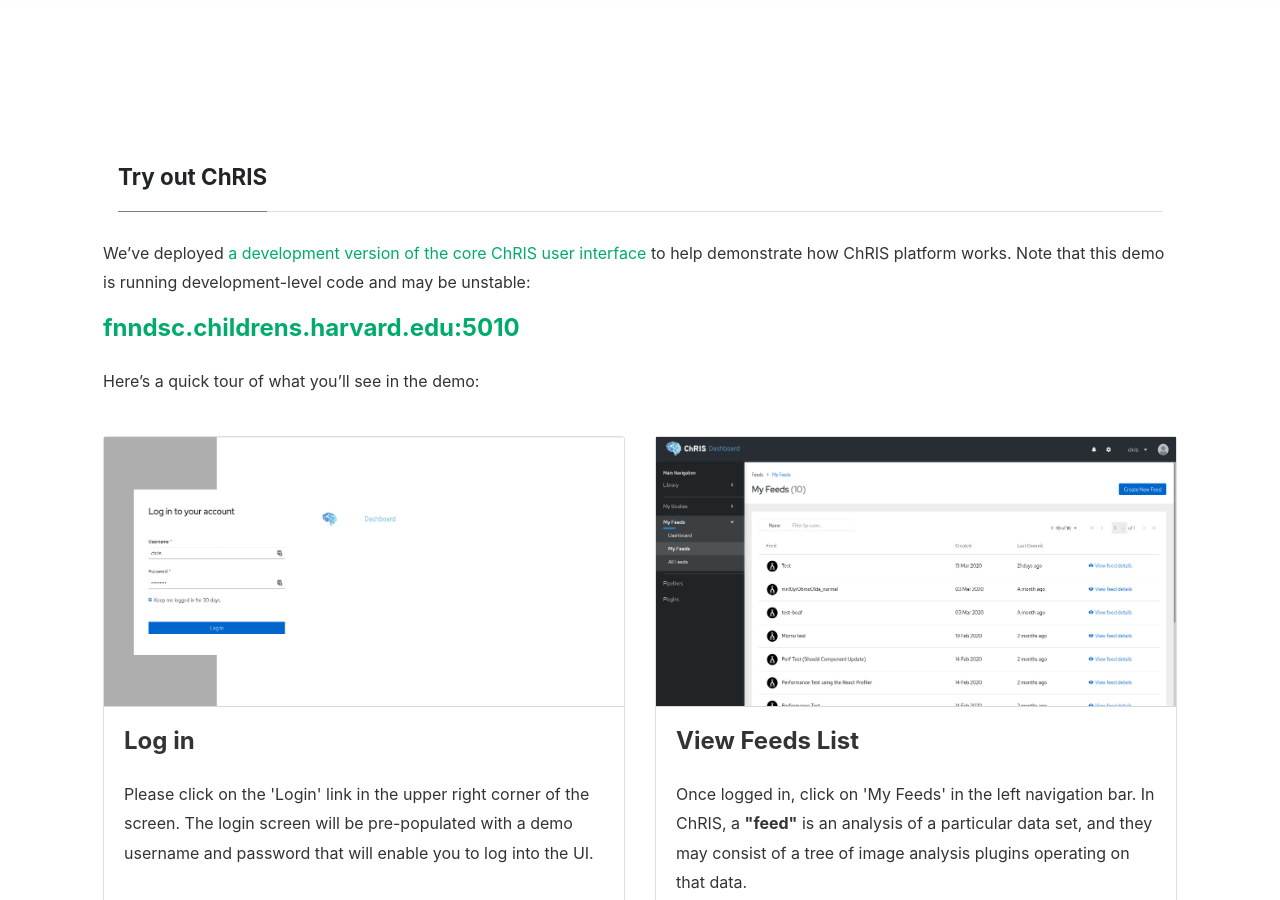
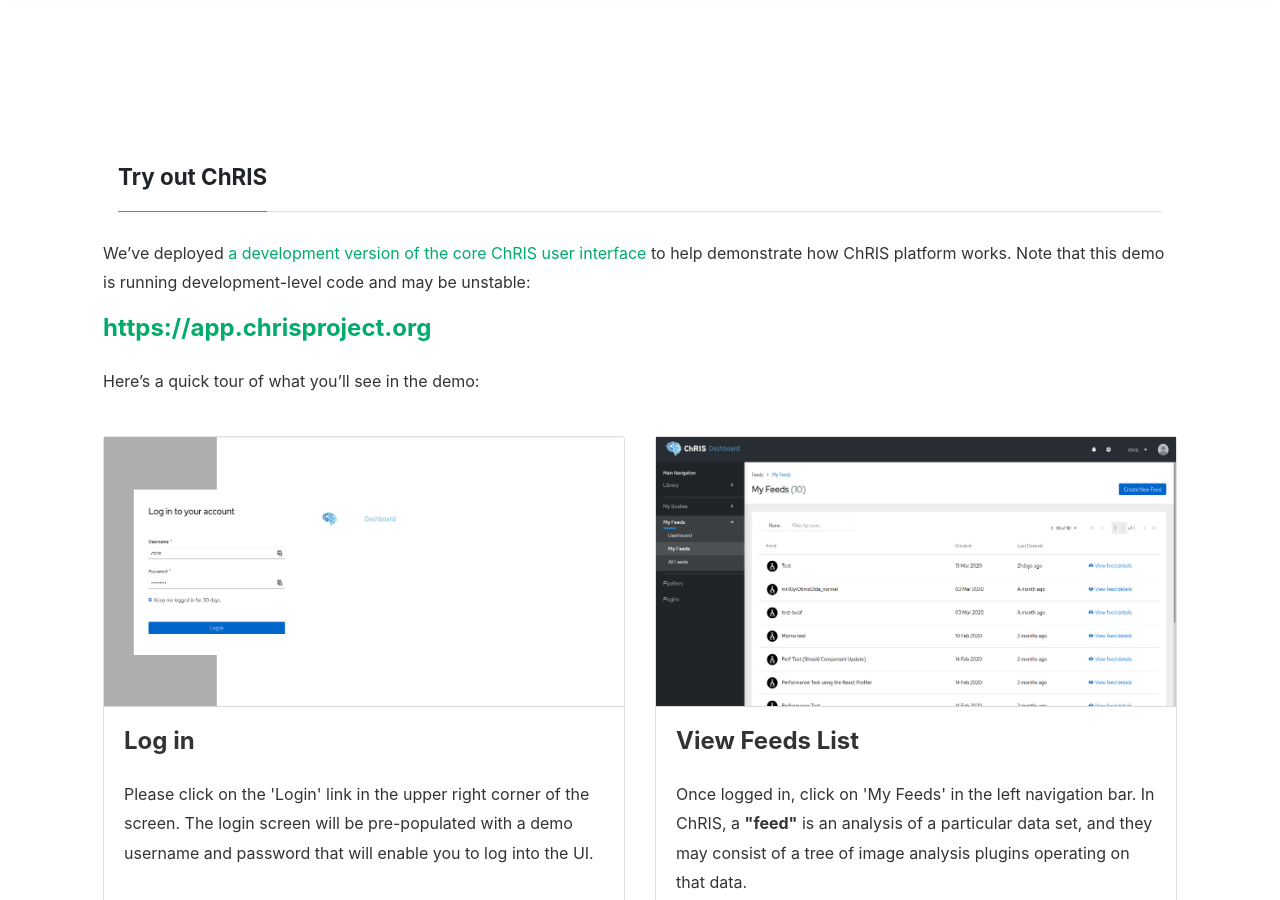
Before and after one commit to FNNDSC/website-old, a Jekyll site: the page built from _pages/demo.md, in a window 1280 px wide and 900 px high. Built offline with Jekyll 4.4.1, drawn with Linux system fonts in a browser that asks for light colours; nearby versions of some CDN libraries; some web fonts are replaced.

Commit message:
Change demo URL to https://app.chrisproject.org

```diff
--- a/_pages/demo.md
+++ b/_pages/demo.md
@@ -4,9 +4,9 @@
 permalink: /demo
 ---
 
-We've deployed <a href="http://fnndsc.childrens.harvard.edu:5010">a development version of the core ChRIS user interface</a> to help demonstrate how ChRIS platform works. Note that this demo is running development-level code and may be unstable:
+We've deployed <a href="https://app.chrisproject.org">a development version of the core ChRIS user interface</a> to help demonstrate how ChRIS platform works. Note that this demo is running development-level code and may be unstable:
 
-<h4><a href="http://fnndsc.childrens.harvard.edu:5010">fnndsc.childrens.harvard.edu:5010</a></h4>
+<h4><a href="https://app.chrisproject.org">https://app.chrisproject.org</a></h4>
 
 Here's a quick tour of what you'll see in the demo:
 
```
